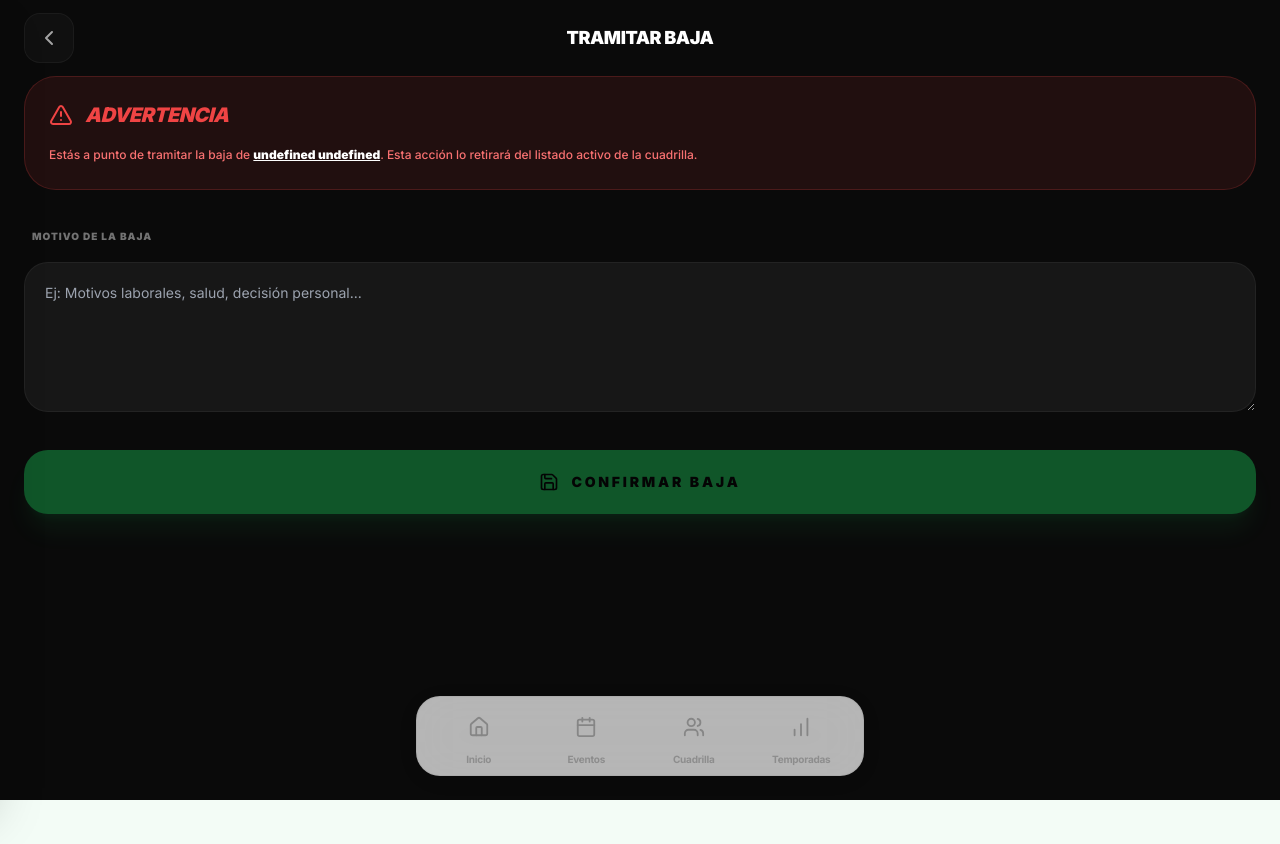
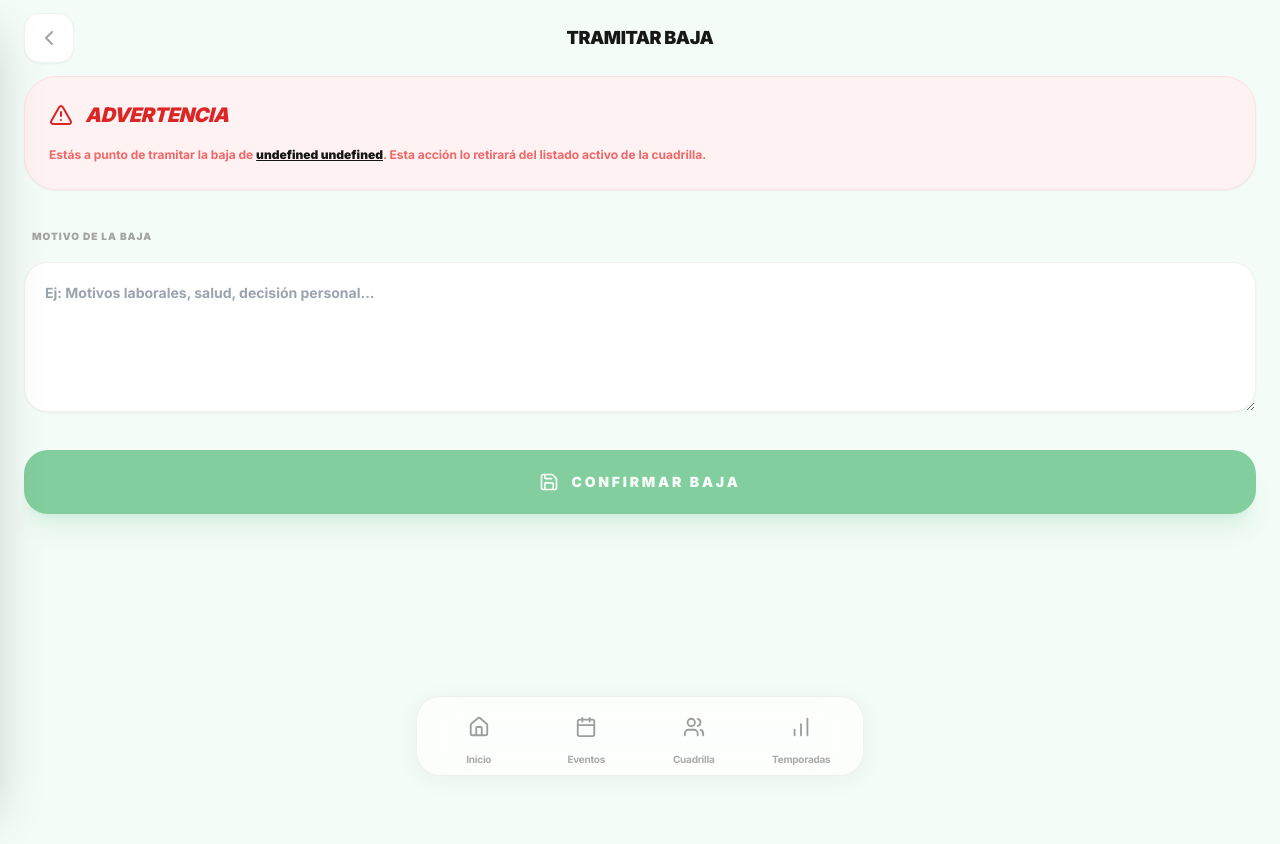
Before and after one commit to cuadrillasoledadaya/iCuadrilla-go, a Next.js app: page /cuadrilla/1/baja in a window 1280 px wide. Shown: the top 844 px of the page. Built offline with nearby package versions, Linux system fonts and the light colour scheme; no server answers; the database is empty.

Commit message:
style(cuadrilla): Sync movements and baja pages with light theme

```diff
--- a/src/app/(dashboard)/cuadrilla/[id]/baja/page.tsx
+++ b/src/app/(dashboard)/cuadrilla/[id]/baja/page.tsx
@@ -80,53 +80,53 @@ export default function BajaCostalero() {
     };
 
     if (loading) return (
-        <div className="flex min-h-screen items-center justify-center bg-neutral-950">
+        <div className="flex min-h-screen items-center justify-center bg-background">
             <div className="animate-spin rounded-full h-12 w-12 border-t-2 border-primary"></div>
         </div>
     );
 
     return (
-        <div className="min-h-screen bg-neutral-950 pb-32 animate-in fade-in duration-700">
+        <div className="min-h-screen bg-background pb-32 animate-in fade-in duration-700">
             {/* Header */}
             <header className="relative p-6 flex items-center justify-center">
                 <button
                     onClick={() => router.back()}
-                    className="absolute left-6 p-3 bg-neutral-900/50 border border-white/5 rounded-2xl text-neutral-400 hover:text-white transition-colors"
+                    className="absolute left-6 p-3 bg-white shadow-sm border border-black/5 rounded-2xl text-neutral-400 hover:text-neutral-900 transition-colors"
                 >
                     <ChevronLeft size={24} />
                 </button>
                 <div className="text-center space-y-1">
-                    <h1 className="text-lg font-black tracking-tight uppercase text-white tracking-[0.2em]">Tramitar Baja</h1>
+                    <h1 className="text-lg font-black tracking-tight uppercase text-neutral-900 tracking-[0.2em]">Tramitar Baja</h1>
                 </div>
             </header>
 
             <main className="px-6 space-y-8">
-                <div className="bg-red-500/10 border border-red-500/20 p-6 rounded-[32px] space-y-4">
-                    <div className="flex items-center gap-3 text-red-500">
+                <div className="bg-red-50 p-6 rounded-[32px] border border-red-100 space-y-4 shadow-sm">
+                    <div className="flex items-center gap-3 text-red-600">
                         <AlertTriangle size={24} />
                         <h2 className="text-xl font-black uppercase tracking-tight italic">Advertencia</h2>
                     </div>
-                    <p className="text-xs text-red-400 font-medium leading-relaxed">
-                        Estás a punto de tramitar la baja de <span className="font-black underline text-white">
+                    <p className="text-xs text-red-500/80 font-bold leading-relaxed">
+                        Estás a punto de tramitar la baja de <span className="font-black underline text-neutral-900">
                             {costalero?.apodo ? `${costalero.apodo} (${costalero.nombre})` : `${costalero?.nombre} ${costalero?.apellidos}`}
                         </span>. Esta acción lo retirará del listado activo de la cuadrilla.
                     </p>
                 </div>
 
                 <div className="space-y-4">
-                    <label className="text-[10px] font-black uppercase tracking-widest text-neutral-500 ml-2">Motivo de la Baja</label>
+                    <label className="text-[10px] font-black uppercase tracking-widest text-neutral-400 ml-2">Motivo de la Baja</label>
                     <textarea
                         value={motivo}
                         onChange={(e) => setMotivo(e.target.value)}
                         placeholder="Ej: Motivos laborales, salud, decisión personal..."
-                        className="w-full bg-neutral-900 border border-white/5 rounded-[24px] p-5 text-sm text-white focus:border-primary/50 transition-colors min-h-[150px] outline-none"
+                        className="w-full bg-white border border-black/5 shadow-sm rounded-[24px] p-5 text-sm text-neutral-900 focus:border-primary/50 transition-colors min-h-[150px] outline-none font-bold"
                     />
                 </div>
 
                 <Button
                     onClick={handleBaja}
                     disabled={saving || !motivo.trim()}
-                    className="w-full h-16 bg-primary text-black font-black uppercase tracking-[0.2em] rounded-[24px] shadow-xl shadow-primary/20 hover:scale-[1.02] active:scale-95 transition-all flex items-center justify-center gap-3"
+                    className="w-full h-16 bg-primary text-white font-black uppercase tracking-[0.2em] rounded-[24px] shadow-xl shadow-primary/20 hover:scale-[1.02] active:scale-95 transition-all flex items-center justify-center gap-3"
                 >
                     <Save size={20} />
                     {saving ? "Tramitando..." : "Confirmar Baja"}
--- a/src/app/(dashboard)/cuadrilla/movimientos/page.tsx
+++ b/src/app/(dashboard)/cuadrilla/movimientos/page.tsx
@@ -65,55 +65,55 @@ export default function MovimientosCuadrilla() {
     }, []);
 
     if (loading) return (
-        <div className="flex min-h-screen items-center justify-center bg-neutral-950">
+        <div className="flex min-h-screen items-center justify-center bg-background">
             <div className="animate-spin rounded-full h-12 w-12 border-t-2 border-primary"></div>
         </div>
     );
 
     return (
-        <div className="min-h-screen bg-neutral-950 pb-32 animate-in fade-in duration-700">
+        <div className="min-h-screen bg-background pb-32 animate-in fade-in duration-700">
             {/* Header */}
             <header className="relative p-6 flex items-center justify-center">
                 <button
                     onClick={() => router.back()}
-                    className="absolute left-6 p-3 bg-neutral-900/50 border border-white/5 rounded-2xl text-neutral-400 hover:text-white transition-colors"
+                    className="absolute left-6 p-3 bg-white shadow-sm border border-black/5 rounded-2xl text-neutral-400 hover:text-neutral-900 transition-colors"
                 >
                     <ChevronLeft size={24} />
                 </button>
                 <div className="text-center space-y-1">
-                    <h1 className="text-lg font-black tracking-tight uppercase text-white tracking-[0.2em]">Movimientos</h1>
+                    <h1 className="text-lg font-black tracking-tight uppercase text-neutral-900 tracking-[0.2em]">Movimientos</h1>
                     <p className="text-[10px] text-primary font-black uppercase tracking-widest">Altas y Bajas de la Temporada</p>
                 </div>
             </header>
 
             <main className="px-6 space-y-6">
                 {movimientos.length === 0 ? (
-                    <div className="text-center py-20 bg-neutral-900/50 rounded-[32px] border border-white/5 space-y-4">
-                        <History size={48} className="mx-auto text-neutral-800" />
-                        <p className="text-neutral-500 font-bold uppercase tracking-widest text-xs">No hay movimientos registrados</p>
+                    <div className="text-center py-20 bg-white rounded-[32px] border border-black/5 space-y-4 shadow-sm">
+                        <History size={48} className="mx-auto text-neutral-100" />
+                        <p className="text-neutral-400 font-bold uppercase tracking-widest text-xs">No hay movimientos registrados</p>
                     </div>
                 ) : (
                     <div className="space-y-4">
                         {movimientos.map((m) => (
                             <div
                                 key={m.id}
-                                className="bg-neutral-900 border border-white/5 p-5 rounded-[28px] space-y-4 hover:border-white/10 transition-colors group"
+                                className="bg-white border border-black/5 p-5 rounded-[28px] shadow-sm space-y-4 hover:border-primary/20 transition-colors group"
                             >
                                 <div className="flex items-center justify-between">
                                     <div className="flex items-center gap-3">
                                         <div className={cn(
                                             "p-3 rounded-2xl",
-                                            m.tipo === 'alta' ? "bg-green-500/10 text-green-500" : "bg-red-500/10 text-red-500"
+                                            m.tipo === 'alta' ? "bg-green-500/10 text-green-600" : "bg-red-500/10 text-red-600"
                                         )}>
                                             {m.tipo === 'alta' ? <TrendingUp size={20} /> : <TrendingDown size={20} />}
                                         </div>
                                         <div>
-                                            <p className="text-xs font-black uppercase tracking-widest text-neutral-500">
+                                            <p className="text-[10px] font-black uppercase tracking-widest text-neutral-400">
                                                 {m.tipo === 'alta' ? 'Nueva Alta' : 'Baja Tramitada'}
                                             </p>
-                                            <p className="font-bold text-white uppercase tracking-tight">
+                                            <p className="font-extrabold text-neutral-900 uppercase tracking-tight italic">
                                                 {m.costalero.apodo ? (
-                                                    <span className="text-primary">{m.costalero.apodo}</span>
+                                                    <span className="text-primary italic">{m.costalero.apodo}</span>
                                                 ) : (
                                                     `${m.costalero.nombre} ${m.costalero.apellidos}`
                                                 )}
@@ -121,8 +121,8 @@ export default function MovimientosCuadrilla() {
                                         </div>
                                     </div>
                                     <div className="text-right">
-                                        <div className="inline-flex items-center gap-1.5 px-3 py-1 bg-white/5 rounded-full border border-white/5">
-                                            <Calendar size={10} className="text-neutral-500" />
+                                        <div className="inline-flex items-center gap-1.5 px-3 py-1 bg-neutral-50 rounded-full border border-black/5">
+                                            <Calendar size={10} className="text-neutral-400" />
                                             <span className="text-[9px] font-black text-neutral-400 uppercase">
                                                 {new Intl.DateTimeFormat('es-ES', { day: '2-digit', month: 'short', year: 'numeric' }).format(new Date(m.fecha))}
                                             </span>
@@ -131,9 +131,9 @@ export default function MovimientosCuadrilla() {
                                 </div>
 
                                 {m.motivo && (
-                                    <div className="bg-neutral-950/50 p-4 rounded-2xl border border-white/5 flex gap-3 italic">
-                                        <MessageSquare size={16} className="text-neutral-600 shrink-0" />
-                                        <p className="text-xs text-neutral-400 leading-relaxed font-medium">
+                                    <div className="bg-neutral-50 p-4 rounded-2xl border border-black/5 flex gap-3">
+                                        <MessageSquare size={16} className="text-neutral-200 shrink-0" />
+                                        <p className="text-xs text-neutral-500 leading-relaxed font-bold italic">
                                             "{m.motivo}"
                                         </p>
                                     </div>
```
